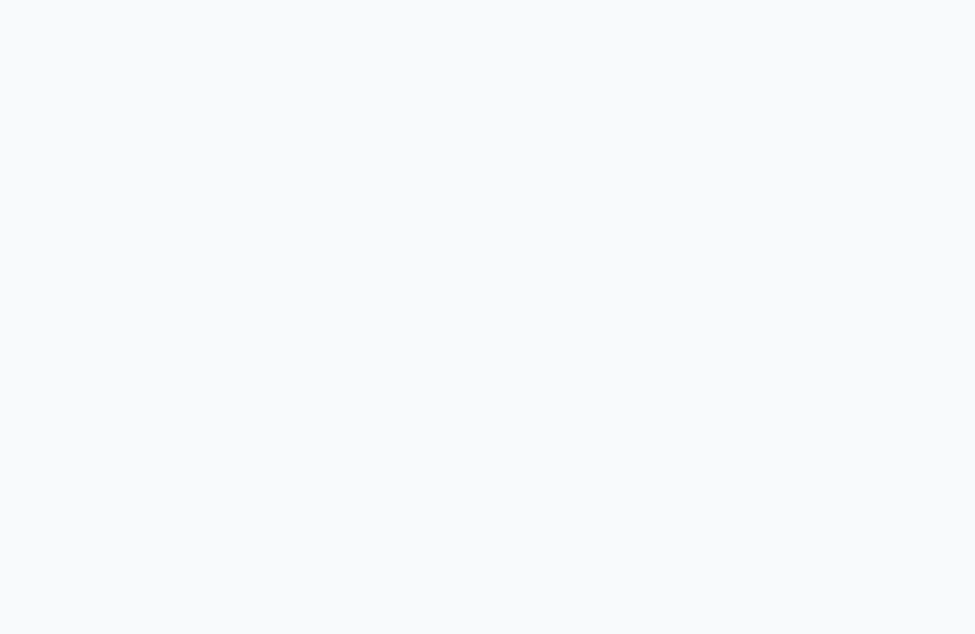
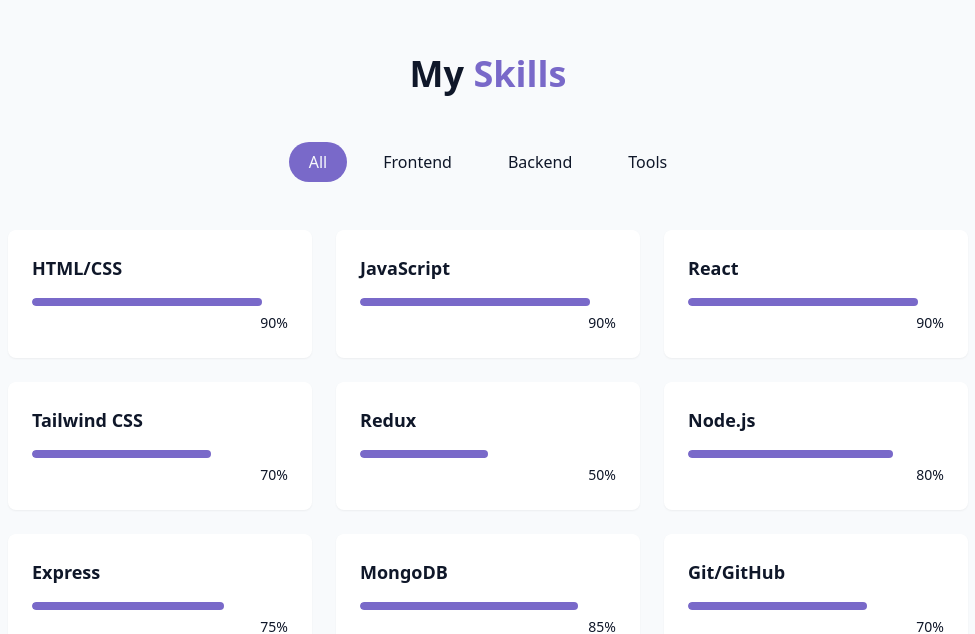
Before and after one commit to RangelShishkov/Portfolio, a React (Vite) app: page / in a window 1280 px wide. Shown: the part 1548-2182 px from the top of the page, without its empty margins (152-1127 px from the left). Before the commit the page ends 1506 px from the top, so only its background shows below. Built offline with nearby package versions, Linux system fonts and the light colour scheme.

Commit message:
add skills section

```diff
--- /dev/null
+++ b/src/components/SkillsSection.jsx
@@ -0,0 +1,75 @@
+import { useState } from "react";
+import { cn } from "@/lib/utils";
+
+const skills = [
+  { name: "HTML/CSS", level: 90, category: "frontend" },
+  { name: "JavaScript", level: 90, category: "frontend" },
+  { name: "React", level: 90, category: "frontend" },
+  { name: "Tailwind CSS", level: 70, category: "frontend" },
+  { name: "Redux", level: 50, category: "frontend" },
+
+  { name: "Node.js", level: 80, category: "backend" },
+  { name: "Express", level: 75, category: "backend" },
+  { name: "MongoDB", level: 85, category: "backend" },
+
+  { name: "Git/GitHub", level: 70, category: "tools" },
+  { name: "VS Code", level: 85, category: "tools" },
+];
+
+const categories = ["all", "frontend", "backend", "tools"];
+
+export const SkillsSection = () => {
+  const [activeCategory, setActiveCategory] = useState("all");
+  const filteredSkills = skills.filter(
+    (skill) => activeCategory === "all" || skill.category === activeCategory
+  );
+
+  return (
+    <section id="skills" className="py-24 px-4 relative bg-secondary/30">
+      <div className="container mx-auto max-w-5xl ">
+        <h2 className="text-3xl md:text-4xl font-bold mb-12 text-center">
+          My <span className="text-primary"> Skills</span>
+        </h2>
+        <div className="flex flex-wrap justify-center gap-4 mb-12">
+          {categories.map((category, key) => (
+            <button
+              key={key}
+              onClick={() => setActiveCategory(category)}
+              className={cn(
+                "px-5 py-2 rounded-full transition-colors duration-300 capitalize",
+                activeCategory === category
+                  ? "bg-primary text-primary-foreground"
+                  : "bg-secondary/70 text-foreground hover:bg-secondary"
+              )}
+            >
+              {category}
+            </button>
+          ))}
+        </div>
+        <div className="grid grid-cols-1 sm:grid-cols-2 lg:grid-cols-3 gap-6">
+          {filteredSkills.map((skill, key) => (
+            <div
+              key={key}
+              className="bg-card p-6 rounded-lg shadow-xs card-hover"
+            >
+              <div className="text-left mb-4 ">
+                <h3 className="font-semibold text-lg">{skill.name}</h3>
+              </div>
+              <div className="w-full bg-secondary/50 h-2 rounded-full overflow-hidden">
+                <div
+                  className="bg-primary h-2 rounded-full origin-left animate-[grow_1.5s_ease-out]"
+                  style={{ width: skill.level + "%" }}
+                />
+              </div>
+              <div className="text-right mt-1">
+                <span className="text-sm text-muted-foreground">
+                  {skill.level}%
+                </span>
+              </div>
+            </div>
+          ))}
+        </div>
+      </div>
+    </section>
+  );
+};
--- a/src/pages/Home.jsx
+++ b/src/pages/Home.jsx
@@ -1,6 +1,7 @@
 import { AboutSection } from "../components/AboutSection";
 import { HeroSection } from "../components/HeroSection";
 import { Navbar } from "../components/Navbar";
+import { SkillsSection } from "../components/SkillsSection";
 import { ThemeToggle } from "../components/ThemeToggle";
 import { StarBackground } from "@/components/StarBackground";
 
@@ -17,6 +18,7 @@
       <main>
         <HeroSection />
         <AboutSection />
+        <SkillsSection />
       </main>
       {/* Footer */}
     </div>
```
